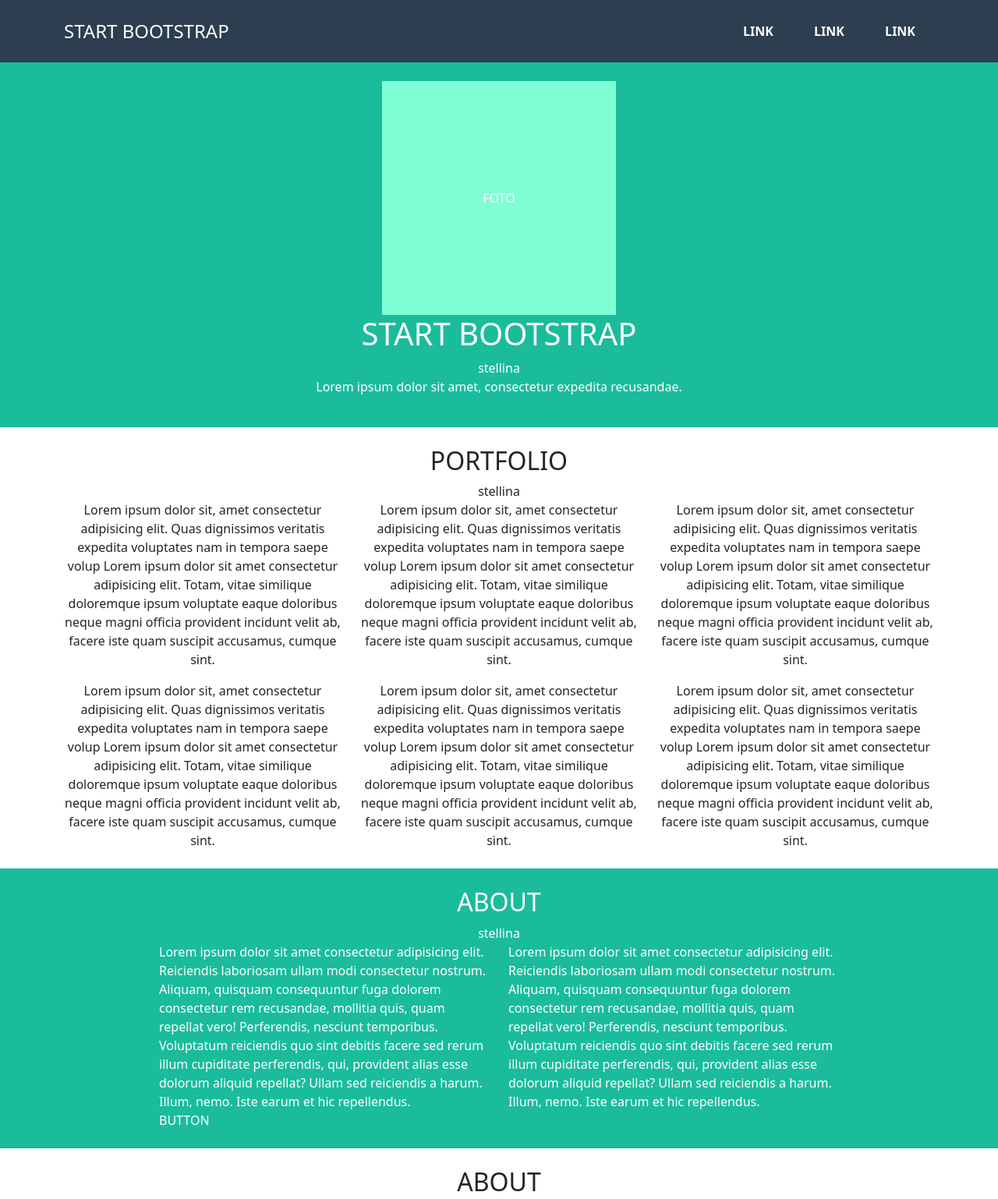
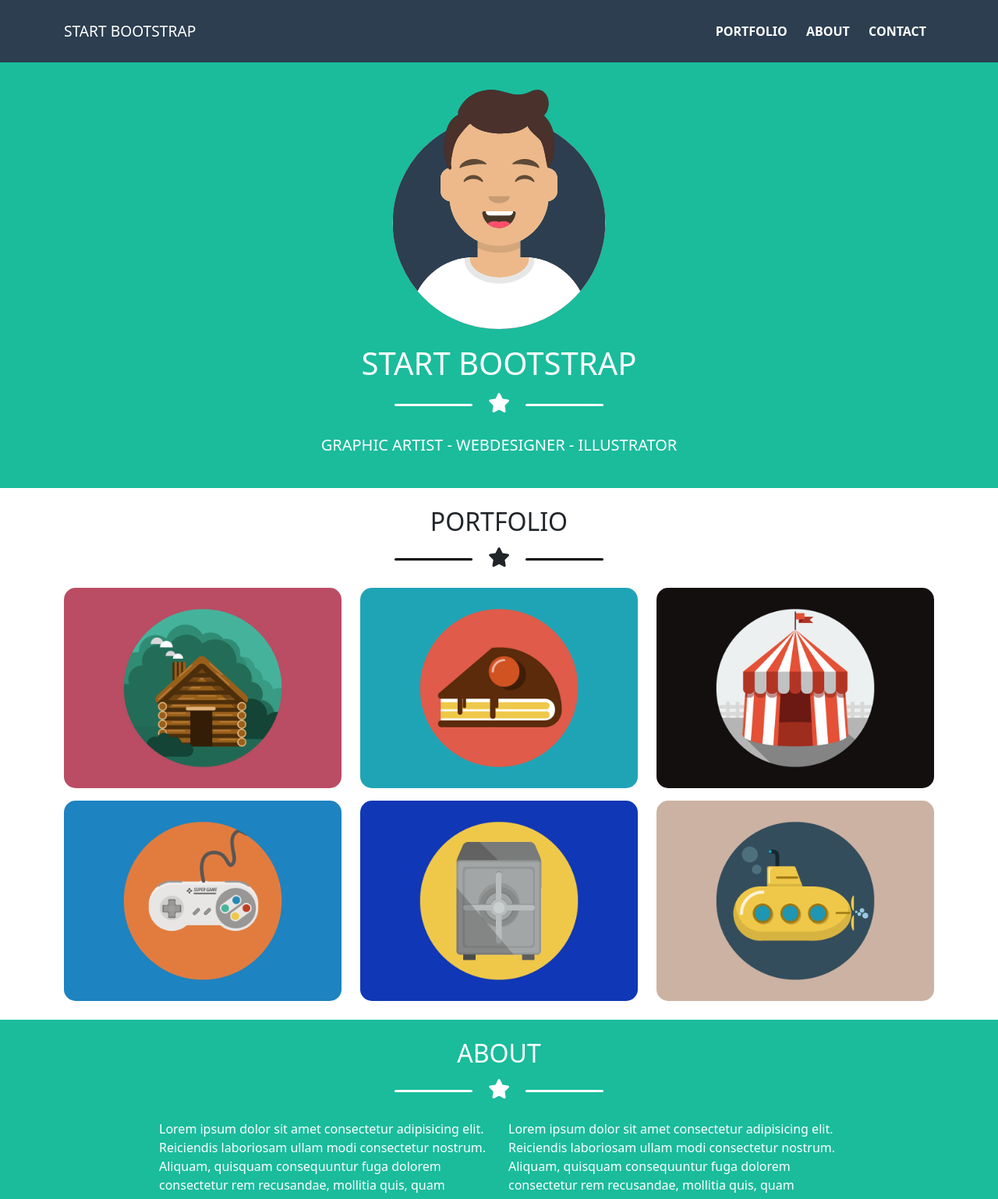
Before and after one commit to LorisP96/html-css-bootstrap-freelancer, a plain HTML site: page index.html in a window 1280 px wide. Shown: the top 1538 px of the page at 78% size. Drawn offline with nearby package versions, Linux system fonts and the light colour scheme.

Commit message:
content fino ad about

```diff
--- a/css/style.css
+++ b/css/style.css
@@ -17,6 +17,20 @@ section {
     padding: 1.5rem 0;
 }
 
+a {
+    text-decoration: none;
+    color: inherit;
+}
+
+a:hover {
+    color: inherit;
+}
+
+img {
+    width: 100%;
+    height: auto;
+}
+
 /********************* HEADER **********************/
 header {
     background-color: #2c3e50;
@@ -28,25 +42,23 @@ header {
 
 header li {
     display: inline-block;
-    padding: 0 1.5rem;
+    padding: 0 10px;
 }
 
 header i {
     font-size: 20px;
 }
 
-header h2 {
-    font-size: 1.5rem;
+header h3 {
+    font-size: 1.2rem;
     line-height: 80px;
 }
 
-.ms_img_box {
+.ms_avatar_box {
     /* test */
     width: 300px;
-    height: 300px;
     margin: 0 auto;
-    line-height: 300px;
-    background-color: aquamarine ;
+    margin-bottom: 20px;
 }
 
 .ms_large_container {
@@ -64,6 +76,31 @@ header h2 {
     height: 150px;
 }
 
+.star {
+    font-size: 25px;
+    margin-bottom: 20px;
+}
+
+.star::before, .star::after {
+    display: inline-block;
+    content: '';
+    width: 100px;
+    height: 3px;
+    background-color: black;
+    border-radius: 5px;
+    vertical-align: middle;
+    margin-left: 20px;
+    margin-right: 20px;
+}
+
+.bg_green .star::before, .bg_green .star::after {
+    background-color: white;
+}
+
+.ms_box_card > img {
+    border-radius: 15px;
+}
+
 /********************* FOOTER **********************/
 
 footer {
--- a/index.html
+++ b/index.html
@@ -16,14 +16,14 @@
             <div class="row">
 
                 <div class="col-6">
-                    <h2>START BOOTSTRAP</h2>
+                    <h3>START BOOTSTRAP</h3>
                 </div>
 
                 <div class="col-6 d-none d-md-block">
                     <ul class="text-end">
-                        <li>LINK</li>
-                        <li>LINK</li>
-                        <li>LINK</li>
+                        <li><a href="#">PORTFOLIO</a></li>
+                        <li><a href="#">ABOUT</a></li>
+                        <li><a href="#">CONTACT</a></li>
                     </ul>
                 </div>
 
@@ -41,43 +41,58 @@
         <!-- jumbotron -->
         <section class="bg_green">
             <div class="container-fluid text-center">
-                <div class="ms_img_box">FOTO</div>
+
+                <div class="ms_avatar_box">
+                    <img src="img/avatar.svg" alt="">
+                </div>
                 <h1>START BOOTSTRAP</h1>
-                <div>stellina</div>
-                <p>Lorem ipsum dolor sit amet, consectetur expedita recusandae.</p>
+                <div class="star"><i class="fa-solid fa-star"></i></div>
+                <p class="fs-5">GRAPHIC ARTIST - WEBDESIGNER - ILLUSTRATOR</p>
             </div>
         </section>
         <!-- portfolio -->
         <section>
             <div class="container-fluid text-center">
                 <h2>PORTFOLIO</h2>
-                <div>stellina</div>
+                <div class="star"><i class="fa-solid fa-star"></i></div>
             </div>
 
             <div class="container text-center">
                 <div class="row row-cols-1 row-cols-md-2 row-cols-lg-3 gy-3">
                     <div class="col">
-                        Lorem ipsum dolor sit, amet consectetur adipisicing elit. Quas dignissimos veritatis expedita voluptates nam in tempora saepe volup Lorem ipsum dolor sit amet consectetur adipisicing elit. Totam, vitae similique doloremque ipsum voluptate eaque doloribus neque magni officia provident incidunt velit ab, facere iste quam suscipit accusamus, cumque sint.
+                        <div class="ms_box_card">
+                            <img src="img/cabin.png" alt="">
+                        </div>
                     </div>
 
                     <div class="col">
-                        Lorem ipsum dolor sit, amet consectetur adipisicing elit. Quas dignissimos veritatis expedita voluptates nam in tempora saepe volup Lorem ipsum dolor sit amet consectetur adipisicing elit. Totam, vitae similique doloremque ipsum voluptate eaque doloribus neque magni officia provident incidunt velit ab, facere iste quam suscipit accusamus, cumque sint.
+                        <div class="ms_box_card">
+                            <img src="img/cake.png" alt="">
+                        </div>
                     </div>
 
                     <div class="col">
-                        Lorem ipsum dolor sit, amet consectetur adipisicing elit. Quas dignissimos veritatis expedita voluptates nam in tempora saepe volup Lorem ipsum dolor sit amet consectetur adipisicing elit. Totam, vitae similique doloremque ipsum voluptate eaque doloribus neque magni officia provident incidunt velit ab, facere iste quam suscipit accusamus, cumque sint.
+                        <div class="ms_box_card">
+                            <img src="img/circus.png" alt="">
+                        </div>
                     </div>
 
                     <div class="col">
-                        Lorem ipsum dolor sit, amet consectetur adipisicing elit. Quas dignissimos veritatis expedita voluptates nam in tempora saepe volup Lorem ipsum dolor sit amet consectetur adipisicing elit. Totam, vitae similique doloremque ipsum voluptate eaque doloribus neque magni officia provident incidunt velit ab, facere iste quam suscipit accusamus, cumque sint.
+                        <div class="ms_box_card">
+                            <img src="img/game.png" alt="">
+                        </div>
                     </div>
 
                     <div class="col">
-                        Lorem ipsum dolor sit, amet consectetur adipisicing elit. Quas dignissimos veritatis expedita voluptates nam in tempora saepe volup Lorem ipsum dolor sit amet consectetur adipisicing elit. Totam, vitae similique doloremque ipsum voluptate eaque doloribus neque magni officia provident incidunt velit ab, facere iste quam suscipit accusamus, cumque sint.
+                        <div class="ms_box_card">
+                            <img src="img/safe.png" alt="">
+                        </div>
                     </div>
 
                     <div class="col">
-                        Lorem ipsum dolor sit, amet consectetur adipisicing elit. Quas dignissimos veritatis expedita voluptates nam in tempora saepe volup Lorem ipsum dolor sit amet consectetur adipisicing elit. Totam, vitae similique doloremque ipsum voluptate eaque doloribus neque magni officia provident incidunt velit ab, facere iste quam suscipit accusamus, cumque sint.
+                        <div class="ms_box_card">
+                            <img src="img/submarine.png" alt="">
+                        </div>
                     </div>
                 </div>
             </div>
@@ -88,9 +103,9 @@
 
                 <h2>ABOUT</h2>
 
-                <div>stellina</div>
+                <div class="star"><i class="fa-solid fa-star"></i></div>
 
-                <div class="container-fluid text-start">
+                <div class="container-fluid text-start mb-4">
                     <div class="row gy-3">
                         <div class="col-12 col-md-6">
                             Lorem ipsum dolor sit amet consectetur adipisicing elit. Reiciendis laboriosam ullam modi consectetur nostrum. Aliquam, quisquam consequuntur fuga dolorem consectetur rem recusandae, mollitia quis, quam repellat vero! Perferendis, nesciunt temporibus.
@@ -102,27 +117,25 @@
                             Voluptatum reiciendis quo sint debitis facere sed rerum illum cupiditate perferendis, qui, provident alias esse dolorum aliquid repellat? Ullam sed reiciendis a harum. Illum, nemo. Iste earum et hic repellendus.
                         </div>
                     </div>
+                </div>
 
-                    <div>BUTTON</div>
-                </div>
+                <button type="button" class="btn btn-outline-light">
+                    <i class="fa-solid fa-download"></i>
+                    Download
+                </button>
+
             </div>
         </section>
         <!-- contact me -->
         <section>
             <div class="ms_large_container text-center">
 
-                <h2>ABOUT</h2>
+                <h2>CONTACT ME</h2>
 
-                <div>stellina</div>
+                <div class="star"><i class="fa-solid fa-star"></i></div>
 
                 <div class="text-start">
-                    <ul>
-                        <li>NOME</li>
-                        <li>Email</li>
-                        <li>Number</li>
-                        <li>message</li>
-                    </ul>
-                    <div>BUTTON</div>
+                    QUI VA FORM
                 </div>
             </div>
         </section>
```
